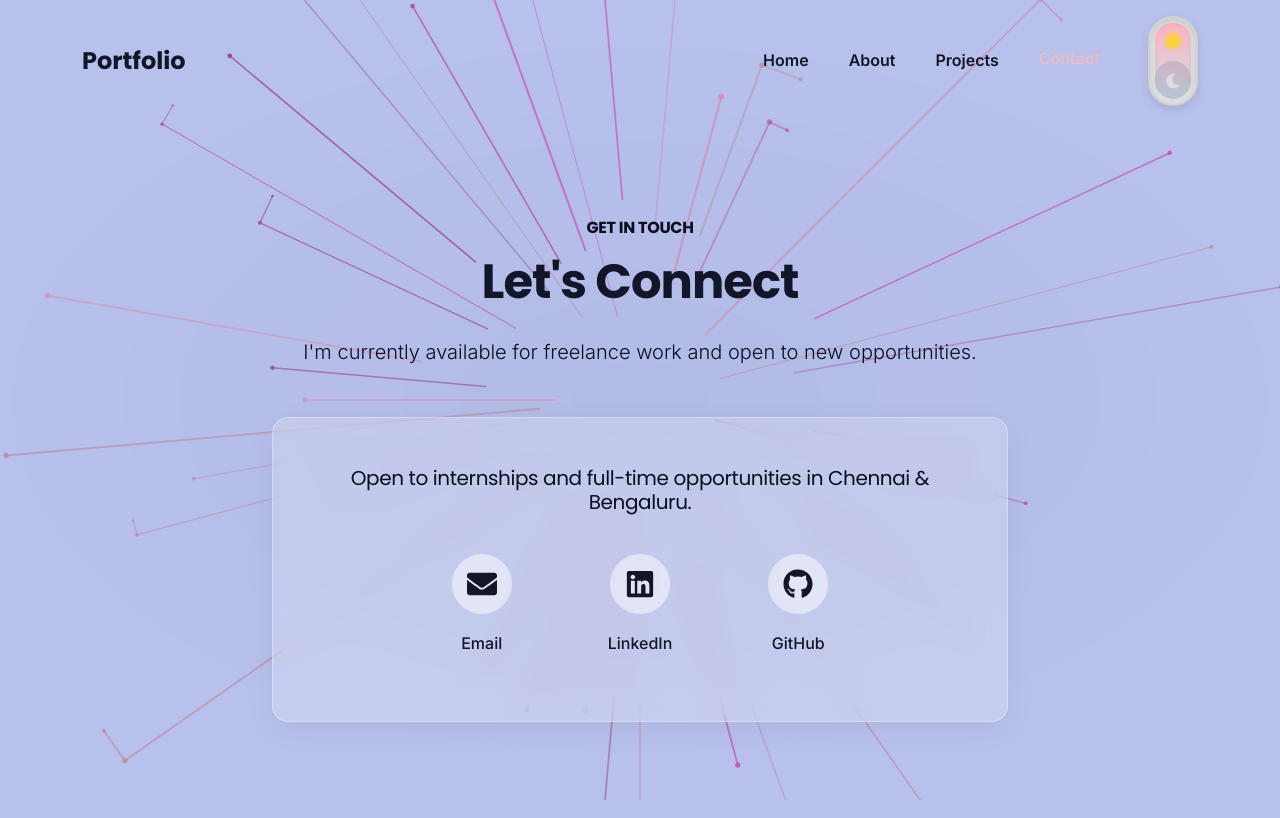
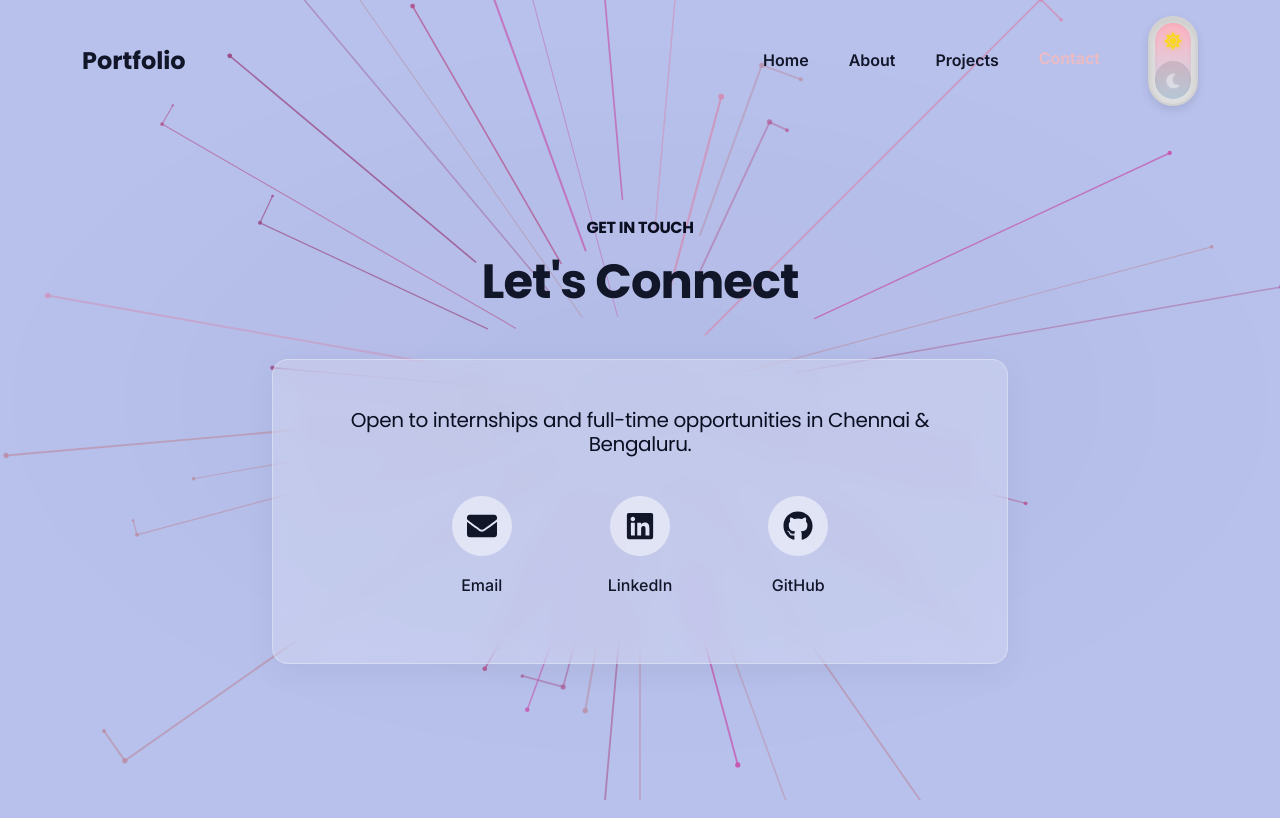
Before and after one commit to Abinaya-KJ/Portfolio, a React (Vite) app: page /contact in a window 1280 px wide. Built offline with nearby package versions, Linux system fonts and the light colour scheme.

Commit message:
updated contact

```diff
--- a/src/components/Contact.jsx
+++ b/src/components/Contact.jsx
@@ -9,10 +9,7 @@ const Contact = () => {
                 <Row className="justify-content-center text-center">
                     <Col lg={8}>
                         <h6 className="text-uppercase tracking-wide mb-3 text-muted">Get In Touch</h6>
-                        <h2 className="display-5 fw-bold mb-4">Let's Connect</h2>
-                        <p className="lead mb-5 text-muted">
-                            I'm currently available for freelance work and open to new opportunities.
-                        </p>
+                        <h2 className="display-5 fw-bold mb-5">Let's Connect</h2>
                     </Col>
                 </Row>
                 <Row className="justify-content-center">
```
